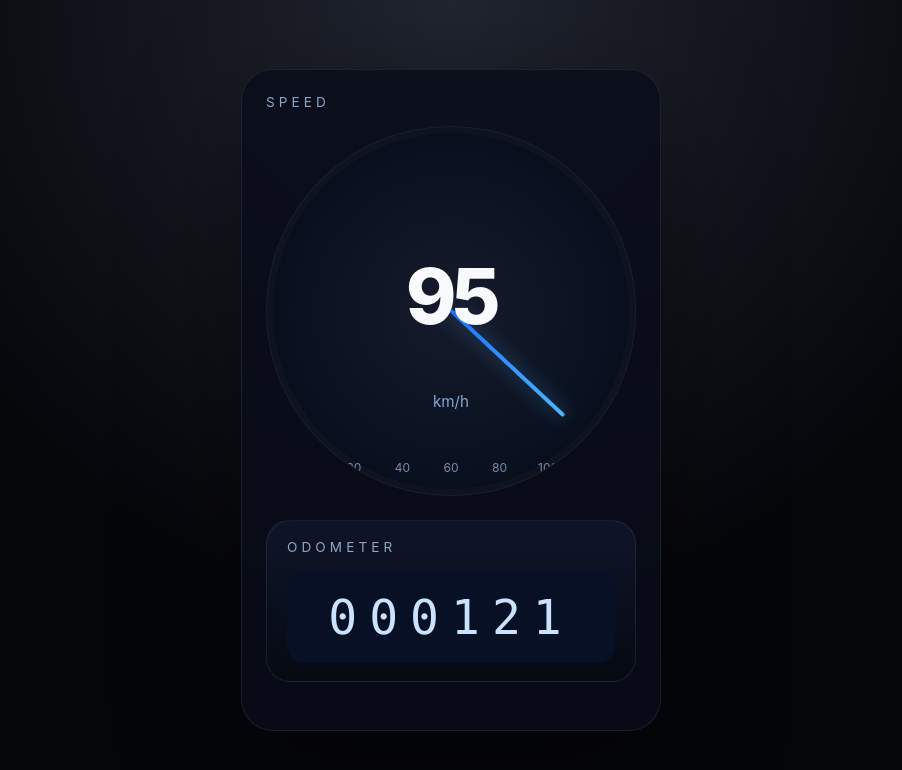
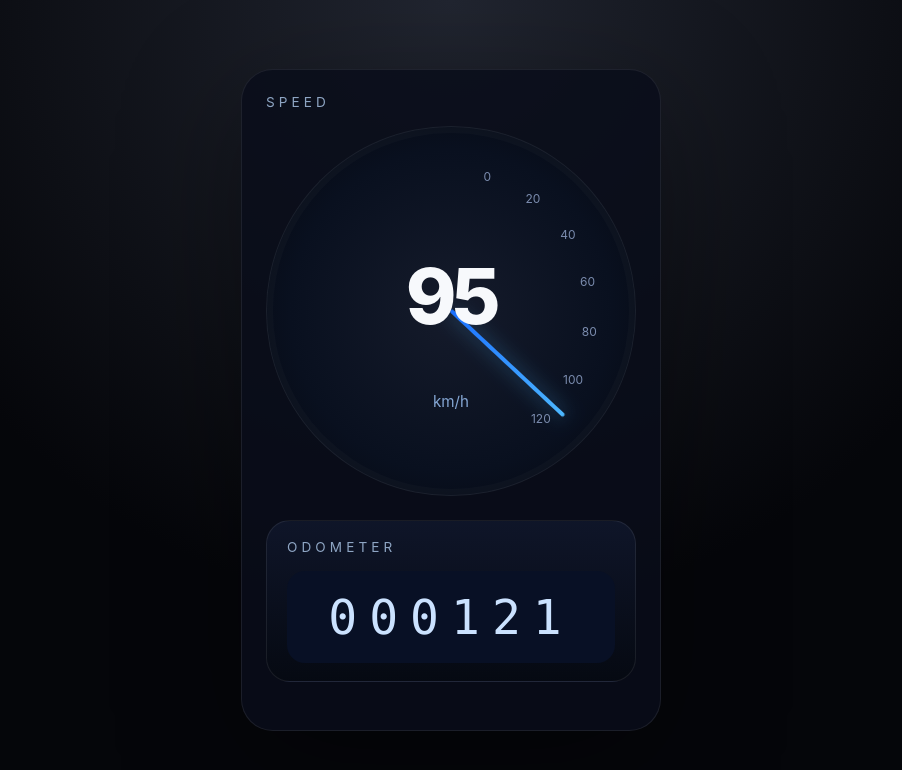
Before and after one commit to Lexx2140/car-dashboard, a website built with Vite: page index.html in a window 1280 px wide. Shown: the whole page, without its empty margins (189-1091 px from the left). Built offline with nearby package versions, Linux system fonts and the light colour scheme.

Commit message:
feat: circled numbers

```diff
--- a/index.html
+++ b/index.html
@@ -14,15 +14,7 @@
           <div class="needle"></div>
           <div class="speed-value" id="speedValue">0</div>
           <div class="speed-unit">km/h</div>
-          <div class="tickmarks">
-            <span>0</span>
-            <span>20</span>
-            <span>40</span>
-            <span>60</span>
-            <span>80</span>
-            <span>100</span>
-            <span>120</span>
-          </div>
+          <div class="tickmarks"></div>
         </div>
       </section>
 
--- a/src/main.js
+++ b/src/main.js
@@ -1,6 +1,27 @@
 const speedValue = document.getElementById('speedValue');
 const odometerValue = document.getElementById('odometerValue');
 const needle = document.querySelector('.needle');
+
+// Place tick labels around the dial using the same angle range as the needle
+(function initTickmarks() {
+  const container = document.querySelector('.tickmarks');
+  const speeds = [0, 20, 40, 60, 80, 100, 120];
+  const minAngle = 15;   // degrees clockwise from 12 o'clock (matches needle start)
+  const maxAngle = 140;  // degrees clockwise from 12 o'clock (matches needle end)
+  const radius = 38;     // % of container — stays inside the circle
+
+  speeds.forEach((spd, i) => {
+    const angleDeg = minAngle + (i / (speeds.length - 1)) * (maxAngle - minAngle);
+    const rad = (angleDeg * Math.PI) / 180;
+    const x = 50 + radius * Math.sin(rad);
+    const y = 50 - radius * Math.cos(rad);
+    const span = document.createElement('span');
+    span.textContent = spd;
+    span.style.left = `${x}%`;
+    span.style.top = `${y}%`;
+    container.appendChild(span);
+  });
+}());
 
 let speed = 0;
 let totalDistance = 0;
--- a/src/style.css
+++ b/src/style.css
@@ -104,16 +104,15 @@ body {
 .tickmarks {
   position: absolute;
   inset: 0;
-  display: grid;
-  grid-template-columns: repeat(7, 1fr);
-  align-items: flex-end;
-  padding: 0 14px 20px;
+  pointer-events: none;
 }
 
 .tickmarks span {
+  position: absolute;
+  transform: translate(-50%, -50%);
   color: #7b8cae;
   font-size: 0.75rem;
-  text-align: center;
+  white-space: nowrap;
 }
 
 .odometer-card {
```
